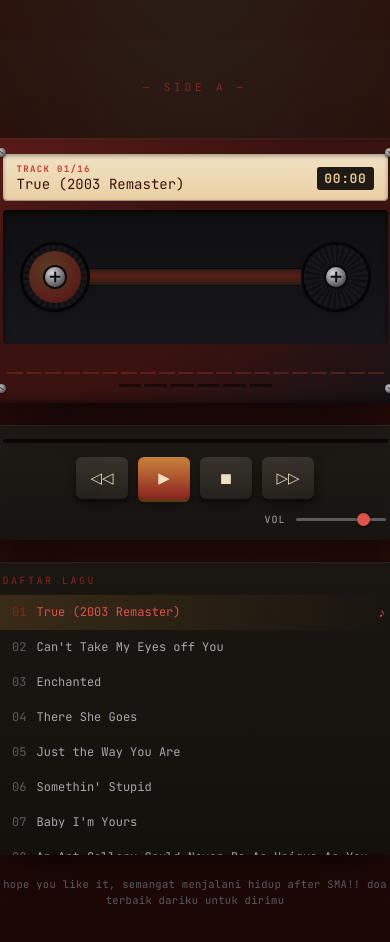
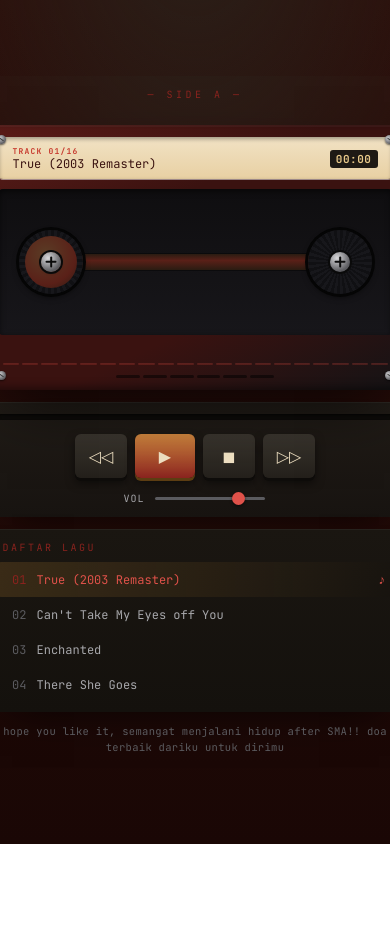
Before and after one commit to didididimms/project, a plain HTML site: page index.html in a window 390 px wide. Shown: the top 942 px of the page. After the commit the page ends 844 px from the top, so only its background shows below. Drawn offline with Linux system fonts and the light colour scheme.

Commit message:
Add mobile responsive styles for various breakpoints

```diff
--- a/style.css
+++ b/style.css
@@ -409,3 +409,120 @@ html,body{
 @media (prefers-reduced-motion: reduce){
   .reel{ animation:none !important; }
 }
+
+/* ===========================
+   MOBILE RESPONSIVE
+   =========================== */
+
+@media (max-width:768px){
+
+  html,body{
+    padding:20px 10px;
+  }
+
+  .scene{
+    max-width:100%;
+    gap:16px;
+  }
+
+  .cassette{
+    width:100%;
+    padding:12px;
+  }
+
+  .deck{
+    padding:12px;
+  }
+
+  .playlist{
+    width:100%;
+  }
+
+  .playlist-items{
+    max-height:180px;
+  }
+
+  .transport{
+    gap:8px;
+  }
+
+  .btn{
+    width:60px;
+    height:48px;
+    font-size:18px;
+  }
+
+  .btn.primary{
+    width:70px;
+  }
+
+  .progress-track{
+    height:6px;
+  }
+
+  .track-name{
+    font-size:13px;
+  }
+
+  .counter{
+    font-size:12px;
+  }
+
+  .volume{
+    width:100%;
+    justify-content:center;
+  }
+
+  .volume input[type=range]{
+    width:140px;
+  }
+
+}
+
+@media (max-width:480px){
+
+  html,body{
+    padding:12px 8px;
+  }
+
+  .scene{
+    gap:12px;
+  }
+
+  .kicker{
+    font-size:10px;
+  }
+
+  .track-name{
+    font-size:12px;
+  }
+
+  .side-tag,
+  #trackIndex{
+    font-size:8px;
+  }
+
+  .counter{
+    font-size:11px;
+    padding:2px 6px;
+  }
+
+  .btn{
+    width:52px;
+    height:44px;
+    font-size:16px;
+  }
+
+  .btn.primary{
+    width:60px;
+  }
+
+  .volume input[type=range]{
+    width:110px;
+  }
+
+  .playlist-items{
+    max-height:150px;
+  }
+
+}
```
